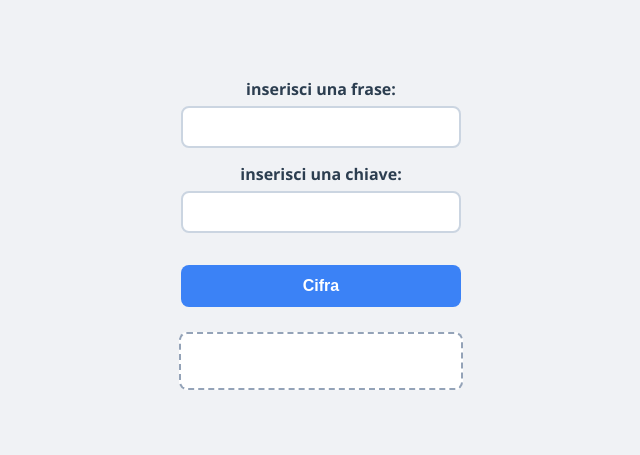
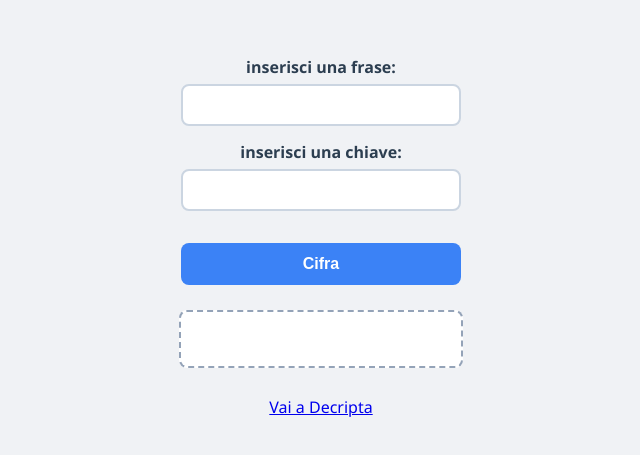
Before and after one commit to SimoneMedved/TPS, a plain HTML site: page Cripta_1_0.html in a window 1280 px wide. Shown: the part 171-626 px from the top of the page, without its empty margins (319-959 px from the left). Drawn offline with Linux system fonts and the light colour scheme.

Commit message:
Update Cripta_1_0.html

```diff
--- a/Cripta_1_0.html
+++ b/Cripta_1_0.html
@@ -106,5 +106,7 @@
     <button onclick="cifra(document.getElementById('frase').value, document.getElementById('chiave').value)">Cifra</button>
 
     <p id="cifrato"> </p>
+    <br>
+    <a href="https://simonemedved.github.io/TPS/Decripta_1_0.html">Vai a Decripta</a>
 </body>
 </html>
```
